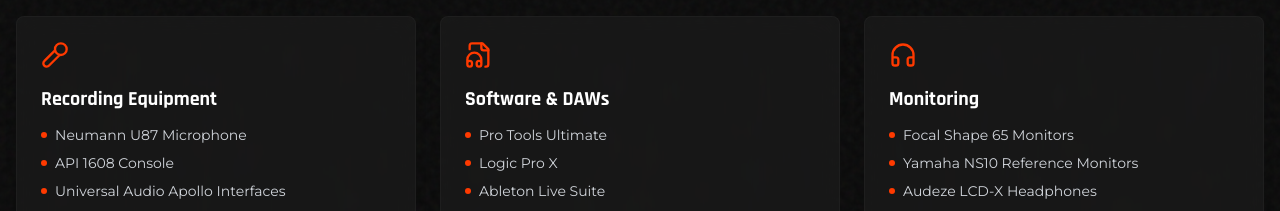
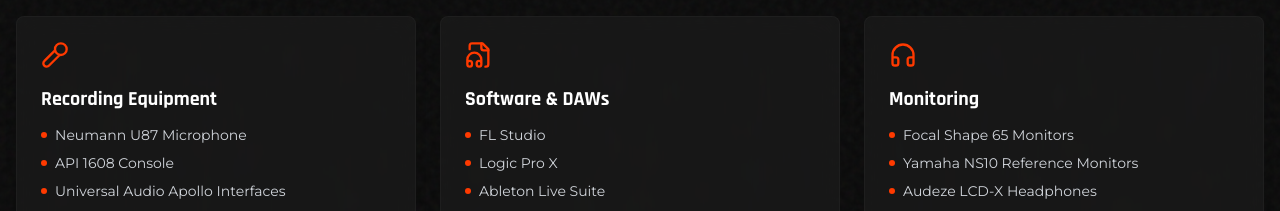
Before and after one commit to thechamod/onyxmusic, a React (Vite) app: page /studio in a window 1280 px wide. Shown: the part 1340-1551 px from the top of the page. Built offline with nearby package versions, Linux system fonts and the light colour scheme.

Commit message:
Studio.tsx

```diff
--- a/src/pages/Studio.tsx
+++ b/src/pages/Studio.tsx
@@ -53,7 +53,7 @@ const Studio: React.FC = () => {
       title: 'Software & DAWs',
       icon: <FileAudio size={28} />,
       items: [
-        'Pro Tools Ultimate',
+        'FL Studio',
         'Logic Pro X',
         'Ableton Live Suite',
         'Native Instruments Komplete',
```
